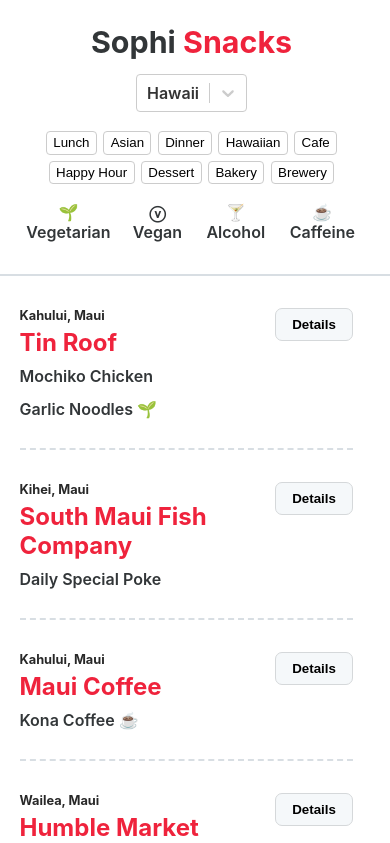
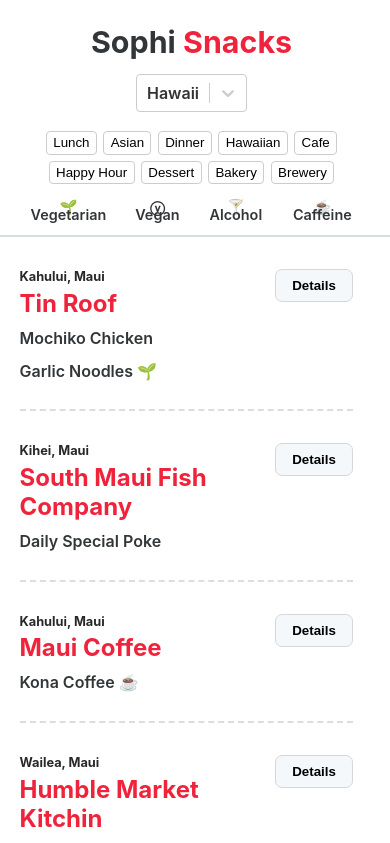
Before and after one commit to sophi-li/sophi-snacks, a React (Create React App) app: page / in a window 390 px wide. Shown: the top 843 px of the page. Built offline with nearby package versions, Linux system fonts and the light colour scheme.

Commit message:
mobile fix for keys

```diff
--- a/src/App.module.css
+++ b/src/App.module.css
@@ -142,7 +142,8 @@
 
   .keyContainer {
     display: flex;
-    line-height: 1.2;
+    font-size: 0.9rem;
+    margin-bottom: -1rem;
   }
 
   .keyItem {
```
